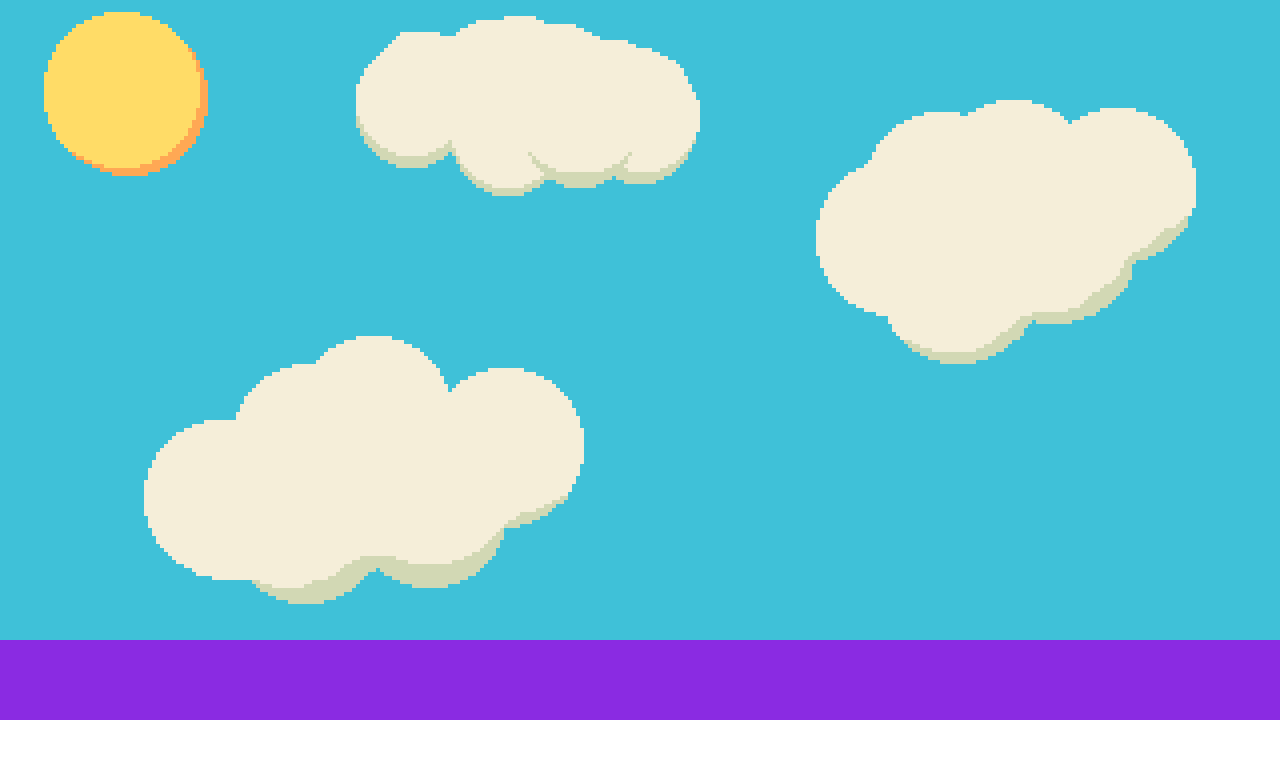
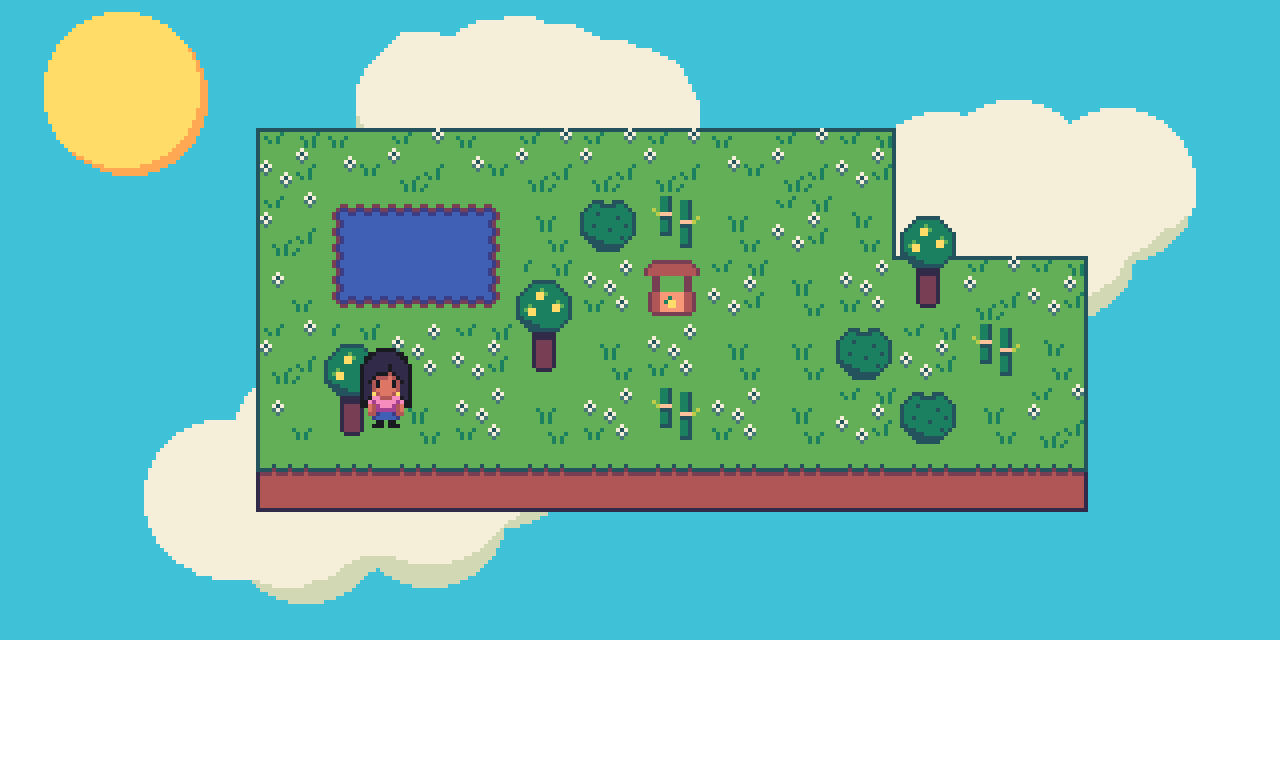
Before and after one commit to ZenSeven-ai/lemonade-stand, a plain HTML site: page src/index.html in a window 1280 px wide. Drawn offline with Linux system fonts and the light colour scheme.

Commit message:
dyanmically adding images, sky, background, girl

```diff
--- a/src/index.html
+++ b/src/index.html
@@ -10,7 +10,7 @@
     </head>
 
     <body>
-        <canvas id="game-canvas" width="320" height="180"></canvas>
+        <canvas id="game-canvas" width="320px" height="180px"></canvas>
         <script type="module" src="main.js"></script>
 
     </body>
--- a/src/main.js
+++ b/src/main.js
@@ -1,16 +1,43 @@
 import { resources } from './resource.js'
+import { sprite } from './sprite.js'
+import { vector } from './vector.js'
 
 
 const canvas = document.querySelector("#game-canvas")
 const ctx = canvas.getContext("2d")
 
+const sky = new sprite({
+    resource: resources.images.sky,
+    frameSize: new vector(320,180)
+
+})
+
+const background = new sprite({
+    resource: resources.images.background,
+    frameSize: new vector(320,180)
+
+})
+
+
+const girl = new sprite({
+    resource: resources.images.girl,
+    frameSize: new vector(32, 32),
+    hFrames: 3,
+    vFrames: 8,
+    frame: 2,
+})
+
+const girlPos = new vector(16*5, 16*5);
+
 const draw = () => {
-    const sky = resources.images.sky
-    if(sky.isLoaded){
-        ctx.drawImage(sky.image, 0, 0) // draw on top left corner
-    }
+    sky.drawImage(ctx, 0, 0)
+    background.drawImage(ctx, 64, 16)
+    girl.drawImage(ctx, girlPos.x, girlPos.y)
+
 
 }
+
+
 
 // draw at an interval so that we can ensure sky is loaded.
 setInterval(() => {
--- a/src/resource.js
+++ b/src/resource.js
@@ -1,9 +1,13 @@
+// Class for getting and downloading the images
+
 class Resources {
 
     constructor(){
         // Download the pictures
         this.toLoad = {
-            sky: "/lemonade-sprites/background.png"
+            sky: "/lemonade-sprites/background.png",
+            background: "/lemonade-sprites/ground.png",
+            girl: "/lemonade-sprites/girlsheet.png"
 
         };
 
--- /dev/null
+++ b/src/sprite.js
@@ -0,0 +1,83 @@
+// Class of creating the sprites from the images
+
+import { vector } from "./vector.js";
+
+export class sprite {
+    constructor({
+        resource, // image to draw
+        frameSize, // size of crop
+        hFrames, // horizontal arrangement
+        vFrames, //vertical arrangement
+        frame, // what frame you want
+        scale,
+        position,
+
+
+    }) {
+        this.resource = resource;
+        this.frameSize = frameSize ?? new vector(16,16);
+        this.hFrames =  hFrames ?? 1;
+        this.vFrames = vFrames ?? 1;
+        this.frame = frame ?? 0;
+        this.scale = scale ?? 1;
+        this.position = position ?? new vector(0,0);
+
+        this.frameMap = new Map(); // where we store the frames
+        this.buildFrameMap()
+
+
+    }
+
+
+    // Makes the map of frames for the sprites
+    buildFrameMap(){
+        let framecount = 0
+        for (let v = 0; v< this.vFrames; v++){
+            for(let h = 0; h< this.hFrames; h++){
+                framecount++;
+                this.frameMap.set(
+                    framecount,
+                    new vector(this.frameSize.x * h, this.frameSize.y * v)
+                )
+
+            }
+
+        }
+
+
+    }
+    drawImage(ctx, x, y){
+        if(!this.resource.isLoaded){
+            return;
+        }
+
+        let frameCoordx = 0;
+        let frameCoordy = 0;
+
+        const frame = this.frameMap.get(this.frame);
+
+        if(frame){
+            frameCoordx = frame.x;
+            frameCoordy = frame.y;
+        }
+
+        const frameSizex = this.frameSize.x;
+        const frameSizey = this.frameSize.y;
+
+        ctx.drawImage(
+            this.resource.image,
+            frameCoordx,
+            frameCoordy,
+            frameSizex,
+            frameSizey,
+            x,
+            y,
+            frameSizex * this.scale,
+            frameSizey * this.scale
+
+
+        )
+
+
+    }
+}
--- a/src/style.css
+++ b/src/style.css
@@ -8,5 +8,4 @@ html, body {
 
 canvas {
     width: 100%;
-    background: blueviolet;
 }
--- /dev/null
+++ b/src/vector.js
@@ -0,0 +1,8 @@
+
+export class vector{
+    constructor(x=0, y=0){
+        this.x = x,
+        this.y = y
+    }
+
+}
```
Also changed, not shown: lemonade-sprites/ground.png (added).
